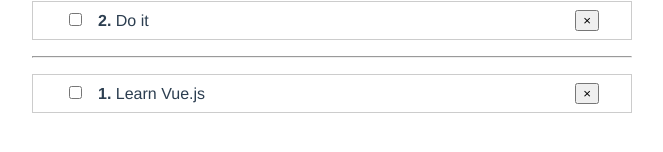
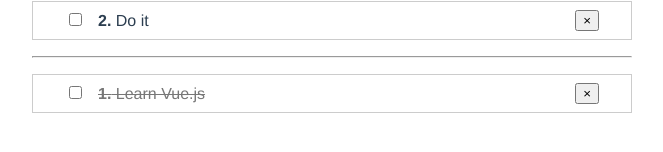
Before and after one commit to white78wolf/todo-list, a Vue app: page /todos in a window 1280 px wide. Shown: the part 260-412 px from the top of the page, without its empty margins (308-971 px from the left). Built offline with nearby package versions, Linux system fonts and the light colour scheme; the HTML template or start-up script is replaced by a standard one.

Commit message:
Add to TodoItem class for marking completed todos

```diff
--- a/src/components/TodoItem.vue
+++ b/src/components/TodoItem.vue
@@ -1,6 +1,6 @@
 <template>
   <li>
-    <span>
+    <span :class="{ completed: todo.completed }">
       <input type="checkbox">
       <strong>{{index + 1}}.</strong>
       {{todo.title}}
@@ -32,4 +32,8 @@ li {
 input {
   margin-right: 1rem;
 }
+.completed {
+  text-decoration: line-through;
+  color: #777;
+}
 </style>
```
